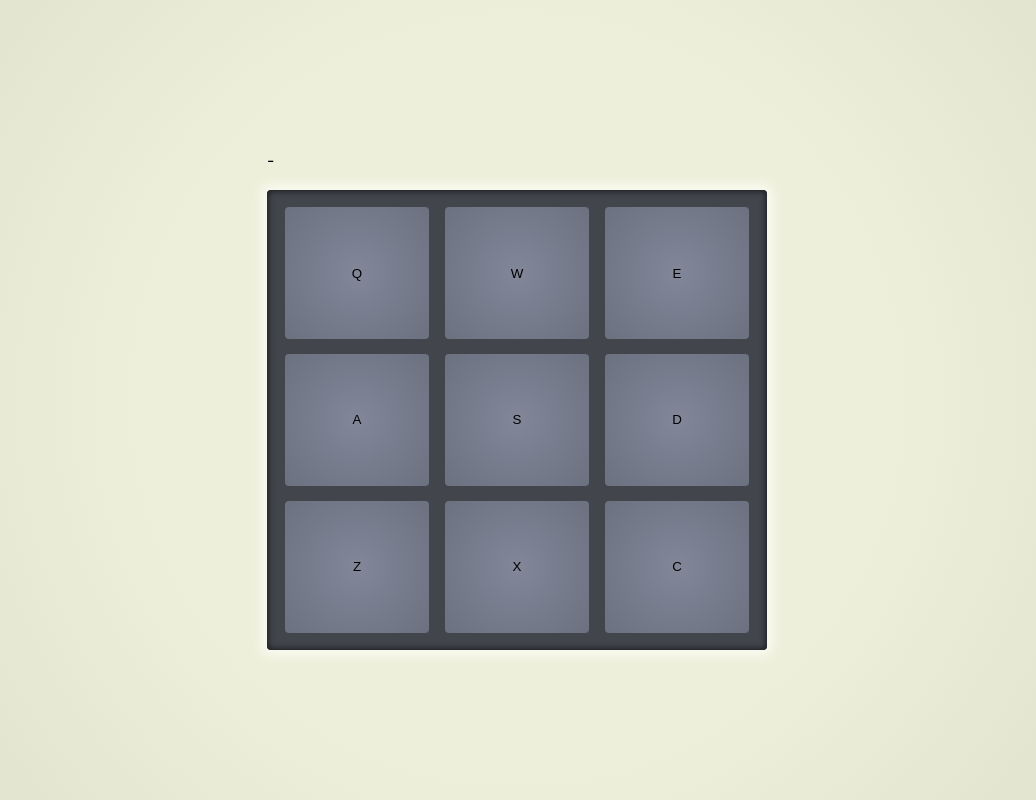
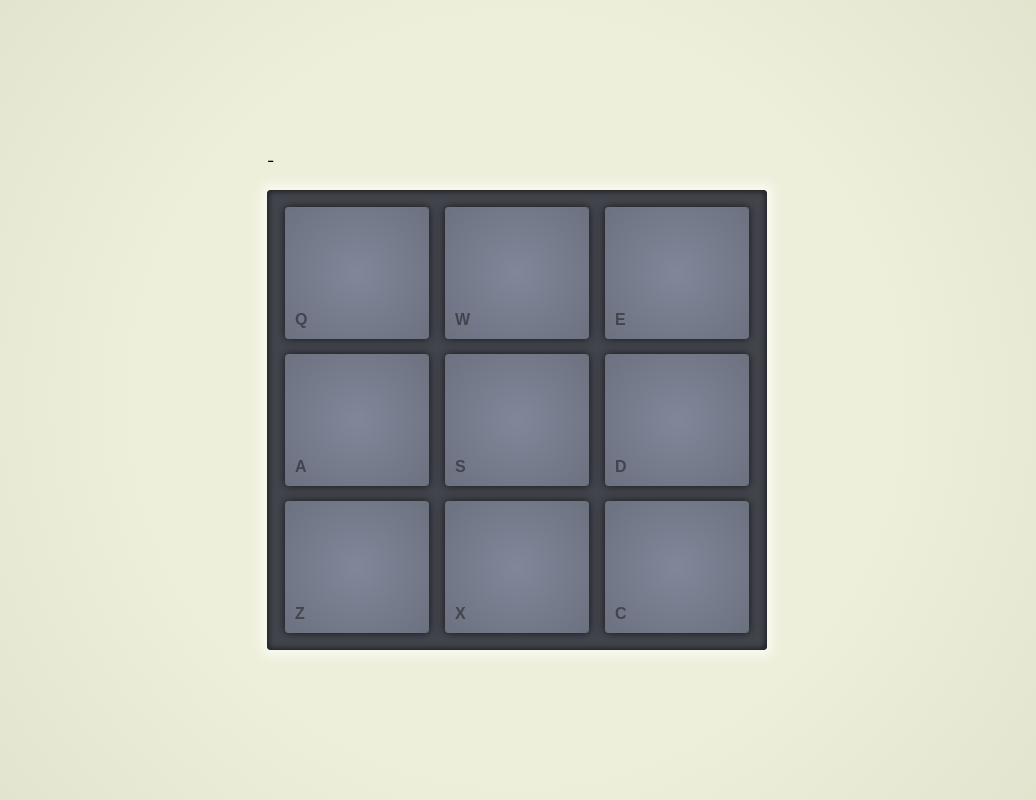
Before and after one commit to fermercadal/react-mpc_legacy, a React (Create React App) app: page / in a window 1280 px wide. Shown: the whole page, without its empty margins (123-1159 px from the left). Built offline with nearby package versions, Linux system fonts and the light colour scheme.

Commit message:
Update pads style

```diff
--- a/src/App.css
+++ b/src/App.css
@@ -46,11 +46,13 @@
 }
 
 .drum-pad {
+  position: relative;
   width: 30%;
   height: 30%;
 
   border: 0;
   border-radius: 4px;
+  box-shadow: 0px 0px 8px 0px #16171a;
 
   background: #6c7180;
   background: radial-gradient(circle, #818799 0%, #6c7180 100%);
@@ -63,3 +65,12 @@
 .drum-pad.active {
   background: radial-gradient(circle, #696e7d 0%, #6c7180 100%);
 }
+
+.drum-pad span {
+  color: #43454d;
+  position: absolute;
+  bottom: 10px;
+  left: 10px;
+  font-weight: bold;
+  font-size: 1.2em;
+}
--- a/src/Components/Pad.js
+++ b/src/Components/Pad.js
@@ -4,7 +4,7 @@ class Pad extends Component {
   render() {
     return (
       <button id={ 'drum-pad-' + this.props.padKey } className="drum-pad" onClick={this.props.playKey}>
-          { this.props.padKey }
+        <span>{ this.props.padKey }</span>
         <audio id={ this.props.padKey } className='clip' src={ this.props.padSound }></audio>
       </button>
 
```
